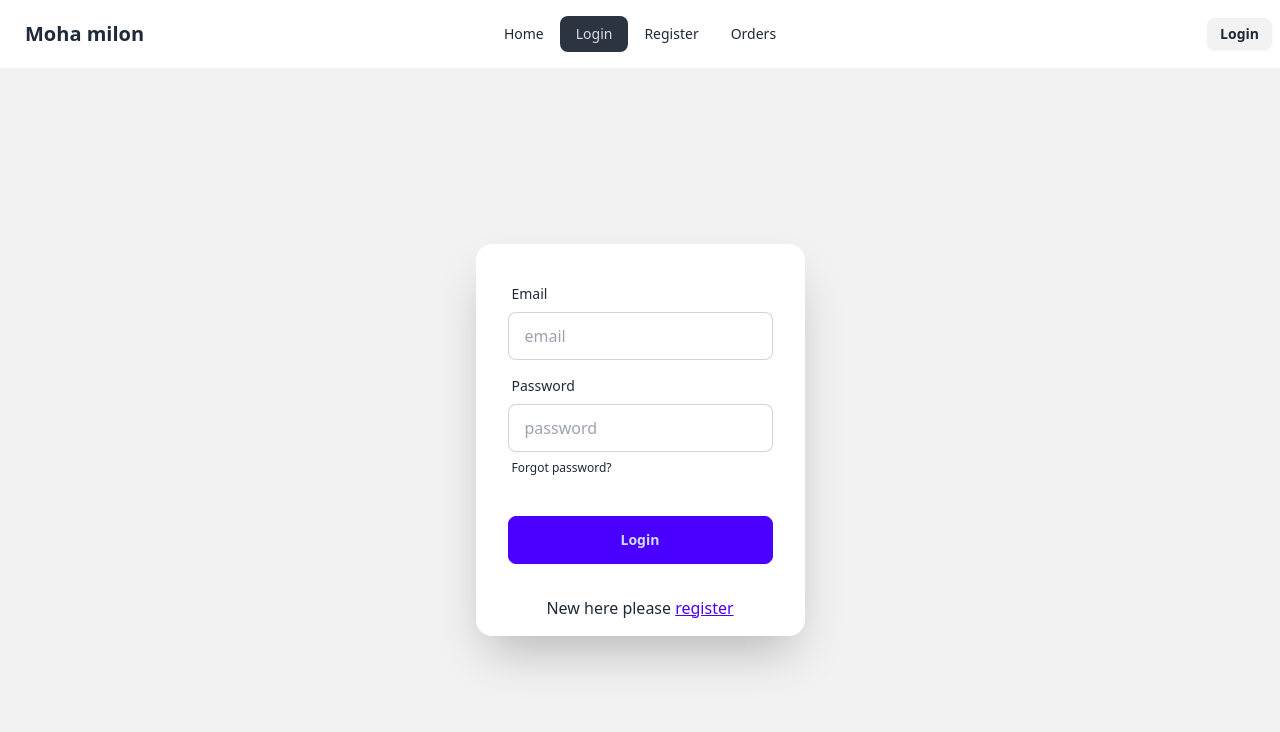
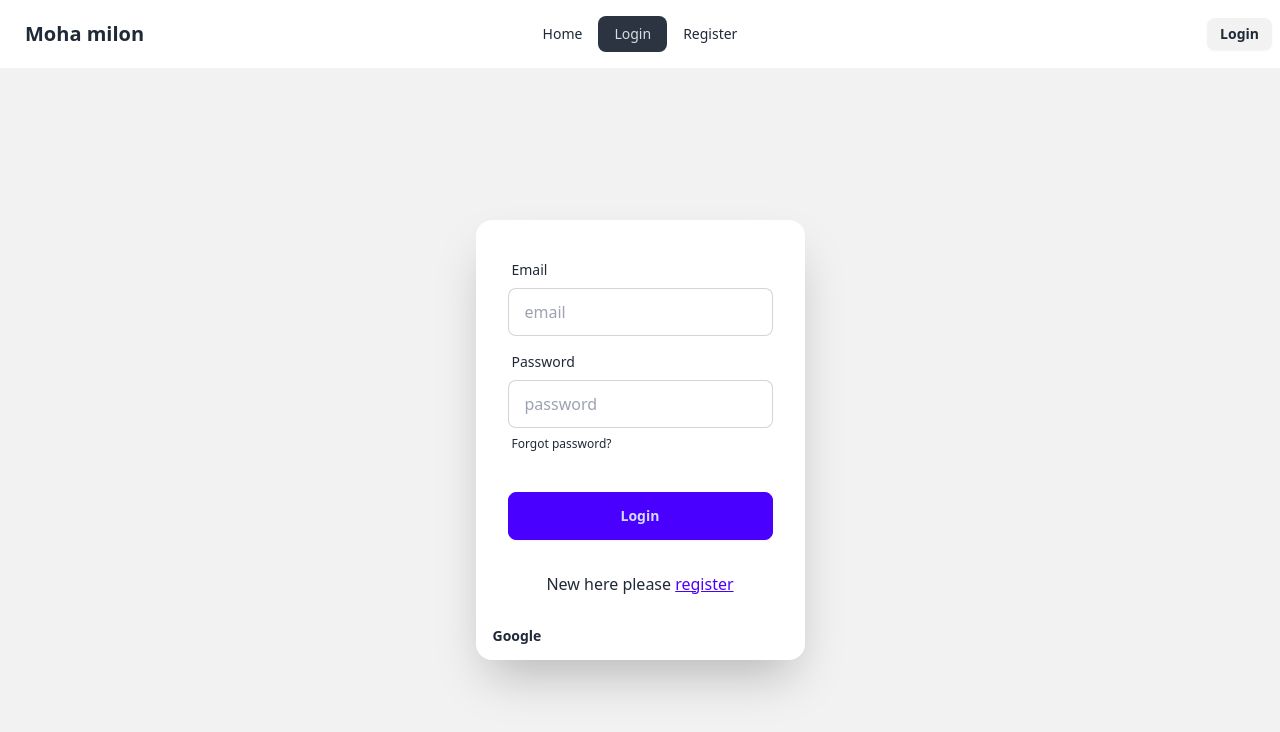
Before and after one commit to khubaibm039/auth-moha-milon, a React (Vite) app: page /login in a window 1280 px wide. Shown: the top 732 px of the page. Built offline with nearby package versions, Linux system fonts and the light colour scheme; no server answers.

Commit message:
Navigate after login and social sign in

```diff
--- a/src/Components/Header/Navbar.jsx
+++ b/src/Components/Header/Navbar.jsx
@@ -20,15 +20,23 @@ const Navbar = () => {
             <li>
                 <NavLink to={"/"}> Home</NavLink>
             </li>
+
+            {user ? (
+                <>
+                    <li>
+                        <NavLink to={"/orders"}> Orders</NavLink>
+                    </li>
+                </>
+            ) : (
+                <>
                     <li>
                         <NavLink to={"/login"}> Login</NavLink>
                     </li>
                     <li>
                         <NavLink to={"/register"}> Register</NavLink>
-            </li>{" "}
-            <li>
-                <NavLink to={"/orders"}> Orders</NavLink>
                     </li>
+                </>
+            )}
         </>
     );
     return (
--- a/src/Pages/Login/Login.jsx
+++ b/src/Pages/Login/Login.jsx
@@ -1,9 +1,10 @@
 import { useContext } from "react";
-import { Link } from "react-router-dom";
+import { Link, useNavigate } from "react-router-dom";
 import { AuthContext } from "../../Providers/AuthProvider";
 
 const Login = () => {
-    const { signInUser } = useContext(AuthContext);
+    const { signInUser, signInWithGoogle } = useContext(AuthContext);
+    const navigate = useNavigate();
 
     const handleLogin = (e) => {
         e.preventDefault();
@@ -13,6 +14,19 @@ const Login = () => {
         signInUser(email, password)
             .then((result) => {
                 console.log(result.user);
+                e.target.reset();
+                navigate("/");
+            })
+            .catch((error) => {
+                console.log(error.message);
+            });
+    };
+
+    const handleGoogleSignIn = () => {
+        signInWithGoogle()
+            .then((result) => {
+                console.log(result.user);
+                navigate("/");
             })
             .catch((error) => {
                 console.log(error.message);
@@ -69,6 +83,14 @@ const Login = () => {
                             </Link>
                         </p>
                     </div>
+                    <p>
+                        <button
+                            onClick={handleGoogleSignIn}
+                            className="btn btn-ghost"
+                        >
+                            Google
+                        </button>
+                    </p>
                 </div>
             </div>
         </div>
--- a/src/Providers/AuthProvider.jsx
+++ b/src/Providers/AuthProvider.jsx
@@ -2,13 +2,17 @@ import PropTypes from "prop-types";
 import { createContext, useEffect, useState } from "react";
 import auth from "../Firebase/Firebase";
 import {
+    GoogleAuthProvider,
     createUserWithEmailAndPassword,
     onAuthStateChanged,
     signInWithEmailAndPassword,
+    signInWithPopup,
     signOut,
 } from "firebase/auth";
 
 export const AuthContext = createContext(null);
+
+const googleProvider = new GoogleAuthProvider();
 
 const AuthProvider = ({ children }) => {
     const [user, setUser] = useState(null);
@@ -24,6 +28,10 @@ const AuthProvider = ({ children }) => {
     };
     const logOut = () => {
         return signOut(auth);
+    };
+    const signInWithGoogle = () => {
+        setLoading(true);
+        return signInWithPopup(auth, googleProvider);
     };
 
     useEffect(() => {
@@ -43,6 +51,7 @@ const AuthProvider = ({ children }) => {
         createUser,
         signInUser,
         logOut,
+        signInWithGoogle,
     };
     return (
         <AuthContext.Provider value={authInfo}>{children}</AuthContext.Provider>
--- a/src/Routes/PrivetRoute.jsx
+++ b/src/Routes/PrivetRoute.jsx
@@ -1,6 +1,7 @@
 import { useContext } from "react";
 import { AuthContext } from "../Providers/AuthProvider";
 import { Navigate } from "react-router-dom";
+import PropTypes from "prop-types";
 
 const PrivetRoute = ({ children }) => {
     const { user, loading } = useContext(AuthContext);
@@ -15,3 +16,7 @@ const PrivetRoute = ({ children }) => {
 };
 
 export default PrivetRoute;
+
+PrivetRoute.propTypes = {
+    children: PropTypes.node,
+};
```
Lines whose indentation alone changed are shown as unchanged.
